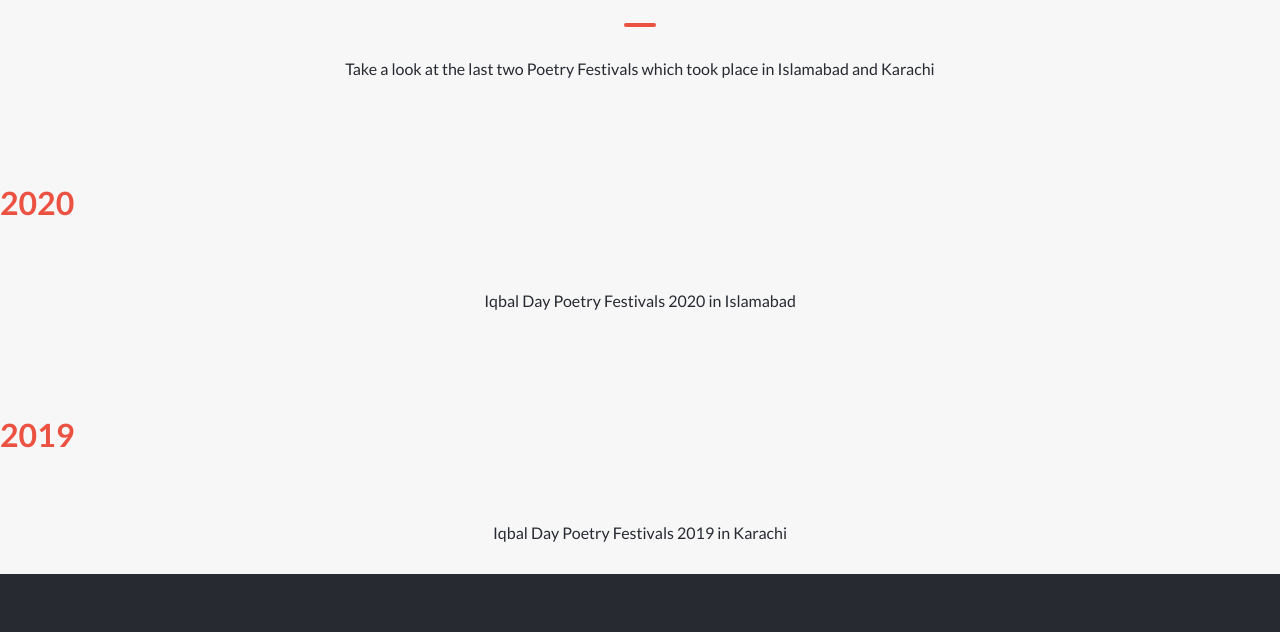
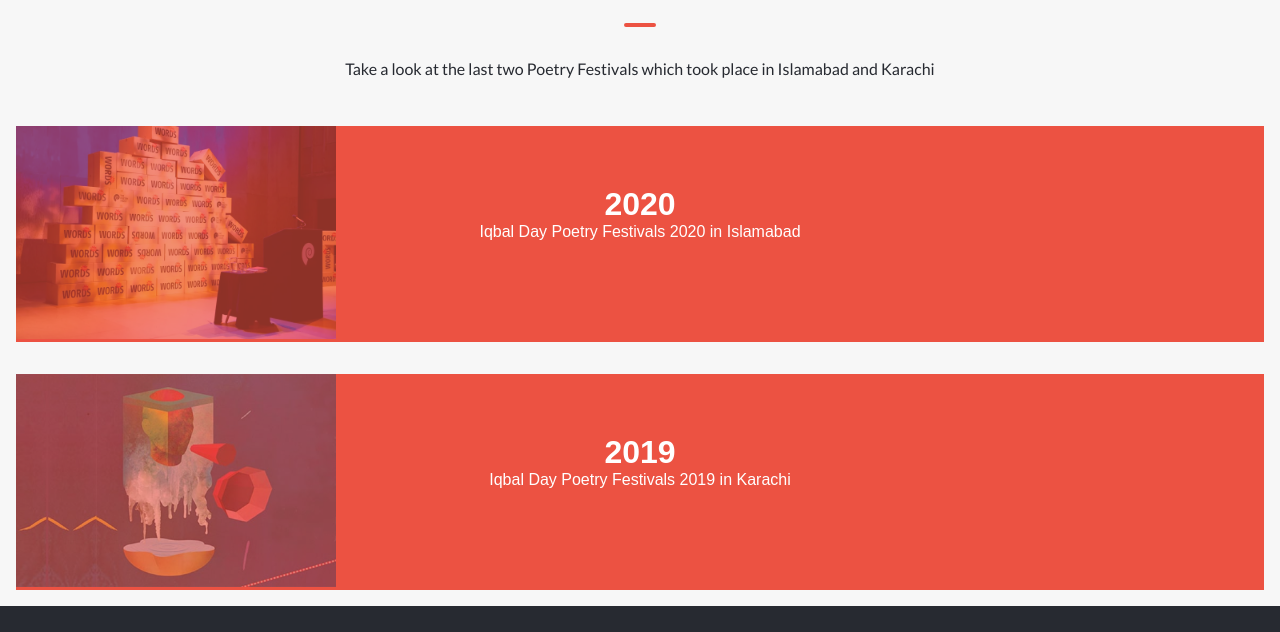
Before and after one commit to qwibbler/Capstone-Portal, a website: page about.html in a window 1280 px wide. Shown: the part 1147-1779 px from the top of the page. Drawn offline with Linux system fonts and the light colour scheme; a web font is replaced by a local one.

Commit message:
Style history pics and switch js to about.js

```diff
--- a/about.css
+++ b/about.css
@@ -81,6 +81,42 @@ hr {
   margin: 2rem auto 3rem auto;
 }
 
+/* History */
+.imgblock {
+  display: flex;
+  justify-content: center;
+}
+
+.imgcard {
+  position: relative;
+  margin: 1rem;
+  background-color: #ec5242;
+}
+
+.imgblock img {
+  width: 20rem;
+  opacity: 0.4;
+}
+
+.imgtext {
+  text-align: center;
+  position: absolute;
+  left: 50%;
+  right: 50%;
+  top: 35%;
+  bottom: 50%;
+  transform: translate(-50%, -50%);
+  width: 100%;
+}
+
+.imgtext h5,
+.imgtext p {
+  margin: 0;
+  padding: 0;
+  color: #fff;
+  font-family: 'COCOGOOSE', sans-serif;
+}
+
 /* Footer */
 .footer p {
   text-align: left;
@@ -108,4 +144,9 @@ hr {
     display: inline;
     text-decoration: none;
   }
+
+  /* History */
+  .imgblock {
+    flex-direction: column;
+  }
 }
--- a/about.html
+++ b/about.html
@@ -98,15 +98,19 @@
         which took place in Islamabad and Karachi
       </p>
       <div class="imgblock">
-        <div>
-          <img src="" alt="">
-          <h5>2020</h5>
-          <p>Iqbal Day Poetry Festivals 2020 in Islamabad</p>
+        <div class="imgcard">
+          <img src="./img/POETRY-FESTIVAL.webp" alt="Poetry Festival 2020">
+          <div class="imgtext">
+            <h5>2020</h5>
+            <p>Iqbal Day Poetry Festivals 2020 in Islamabad</p>
+          </div>
         </div>
-        <div>
-          <img src="" alt="">
-          <h5>2019</h5>
-          <p>Iqbal Day Poetry Festivals 2019 in Karachi</p>
+        <div class="imgcard">
+          <img src="./img/P-F.jpg" alt="Poetry Festival 2019">
+          <div class="imgtext">
+            <h5>2019</h5>
+            <p>Iqbal Day Poetry Festivals 2019 in Karachi</p>
+          </div>
         </div>
       </div>
     </section>
@@ -159,7 +163,7 @@
       </div>
     </footer>
 
-    <script src="scripts.js"></script>
+    <script src="about.js"></script>
   </body>
 
   </html>
```
